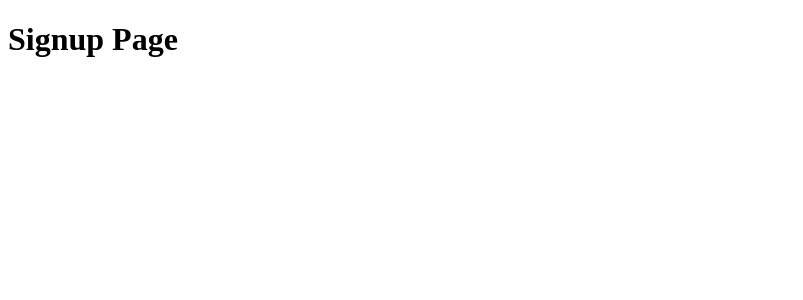
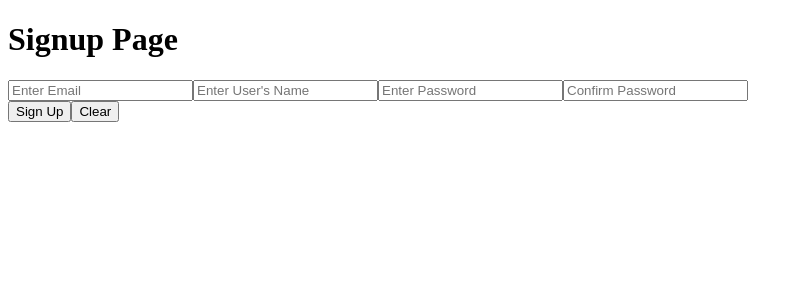
Before and after one commit to KHardik1698/ReactUserLoginSignup, a React (Create React App) app: page /signup in a window 1280 px wide. Shown: the top 300 px of the page, without its empty margins (0-803 px from the left). Built offline with nearby package versions, Linux system fonts and the light colour scheme.

Commit message:
Added Login API Call to Signup Page
Included ApiCall for Signup to Heroku Backend

```diff
--- a/src/pages/Login/index.jsx
+++ b/src/pages/Login/index.jsx
@@ -24,6 +24,11 @@ class Login extends Component {
       })
       .then((data) => {
         console.log(data);
+        if (data.data) {
+          this.setState({ loggedIn: true });
+        } else {
+          this.setState({ loggedIn: false });
+        }
       })
       .catch((err) => {
         console.log(err);
--- a/src/pages/Signup/index.jsx
+++ b/src/pages/Signup/index.jsx
@@ -1,10 +1,61 @@
 import { Component } from "react";
+import authenticateUrl from "../../apiCalls/ApiCalls";
 
 class Signup extends Component {
+  state = {
+    signedUp: false,
+  };
+  signupUser = (event) => {
+    event.preventDefault();
+    let bodyObject = {
+      email: event.target.email.value,
+      userName: event.target.userName.value,
+      password: event.target.password.value,
+      confirmPassword: event.target.confirmPassword.value,
+    };
+    fetch(authenticateUrl + "users/signup", {
+      method: "POST",
+      headers: {
+        "Content-Type": "application/json",
+      },
+      mode: "cors",
+      body: JSON.stringify(bodyObject),
+    })
+      .then((response) => {
+        return response.json();
+      })
+      .then((data) => {
+        console.log(data);
+        if (data.data) {
+          this.setState({ signedUp: true });
+        } else {
+          this.setState({ signedUp: false });
+        }
+      })
+      .catch((err) => {
+        console.log(err);
+      });
+  };
   render() {
     return (
       <div>
         <h1>Signup Page</h1>
+        <form onSubmit={this.signupUser}>
+          <div>
+            <input type="email" name="email" placeholder="Enter Email" required />
+            <input type="text" name="userName" placeholder="Enter User's Name" required />
+            <input type="password" name="password" placeholder="Enter Password" required />
+            <input type="password" name="confirmPassword" placeholder="Confirm Password" required />
+          </div>
+          <div>
+            <button type="submit" value="login">
+              Sign Up
+            </button>
+            <button type="reset" value="reset">
+              Clear
+            </button>
+          </div>
+        </form>
       </div>
     );
   }
```
